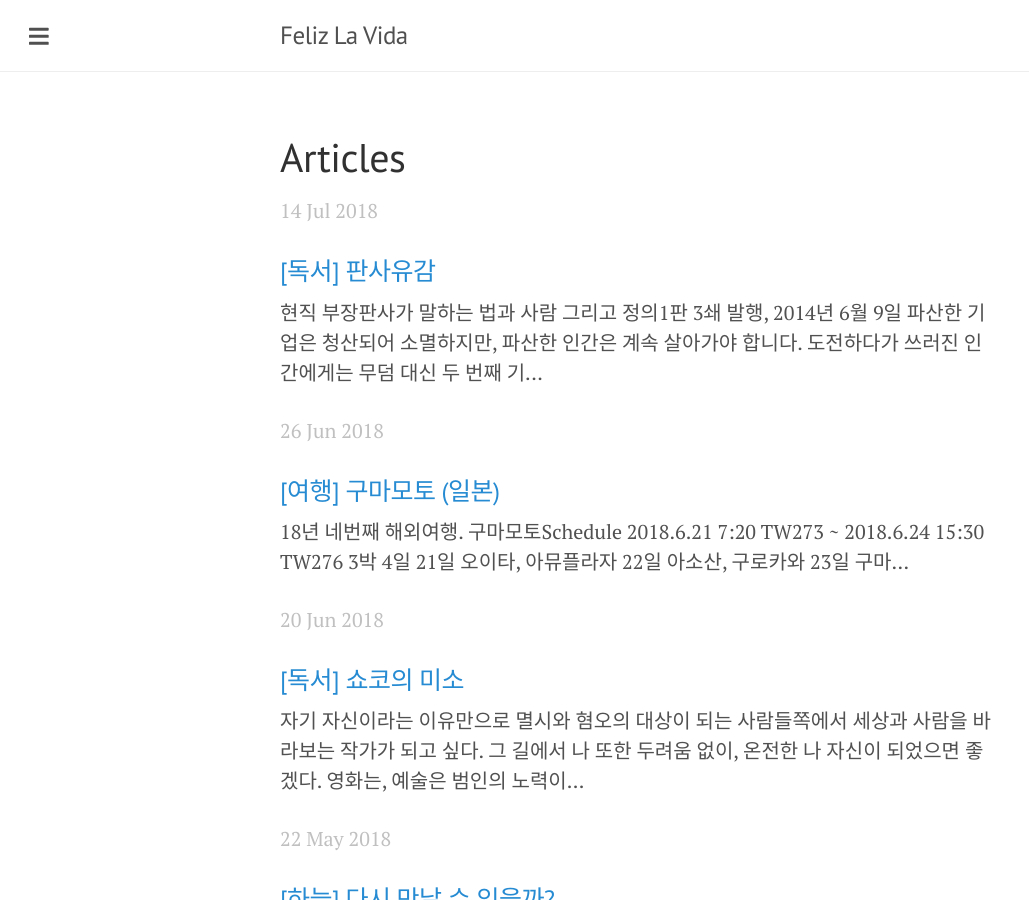
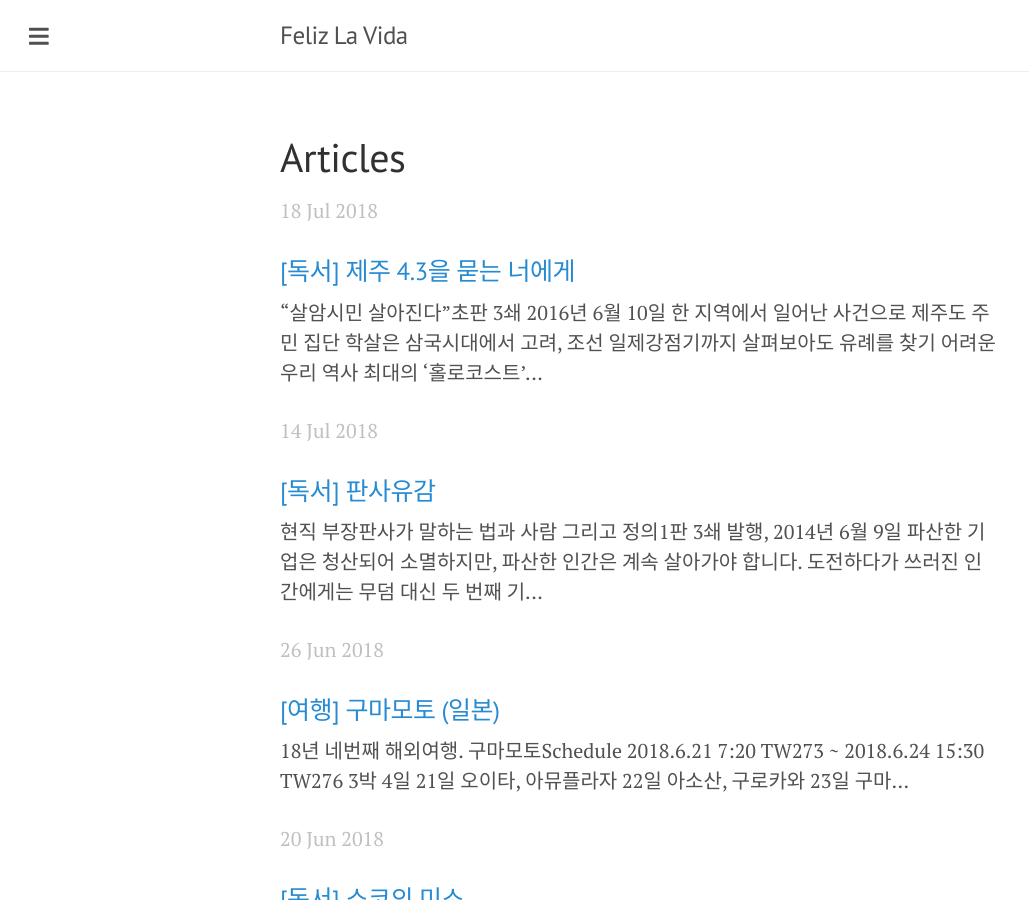
Before and after one commit to lionkang/lionkang.github.io, a Jekyll site: the page built from articles.md, in a window 1280 px wide and 900 px high. Shown: the whole window, without its empty margins (0-1029 px from the left). Built offline with Jekyll 4.4.1, drawn with Linux system fonts in a browser that asks for light colours; nearby versions of some CDN libraries; comment, search, counter and statistics services are not loaded; some of the changed lines change nothing that is shown.

Commit message:
reading contents updated

```diff
--- a/_posts/2018-05-05-thinking-jeju-4-3.markdown
+++ b/_posts/2018-05-05-thinking-jeju-4-3.markdown
@@ -45,3 +45,4 @@ published: true
 * 왜 이런 잔혹한 일이 생겼는지 그리고 그 이후 우리는 어떠한 판단과 행동을 해왔는지 나도 잘 모르고, 많은 이들이 모르고 있다.
 * 읽어봐야 할 책 [제주 4.3을 묻는 너에게](http://www.yes24.com/24/Goods/12530750?Acode=101), [배우 문소리 추천평](https://blog.naver.com/shmj21/221237494007)
 * 관련한 내용을 좀 더 찾아보고 공부하자. 그리고 기록하자.
+* 책을 읽고 블로깅하다.
--- /dev/null
+++ b/_posts/2018-07-18-reading-jeju_4.3.markdown
@@ -0,0 +1,41 @@
+---
+layout: post
+title: "[독서] 제주 4.3을 묻는 너에게"
+date: 2018-07-18 14:03:59 +0900
+tags: [reading, 독서, 제주 4.3을 묻는 너에게, 제주, 4.3항쟁, 4.3희생자추념일, 홀로코스트, 집단학살]
+categories: reading
+comments: true
+---
+"살암시민 살아진다"
+초판 3쇄 2016년 6월 10일
+
+> 한 지역에서 일어난 사건으로 제주도 주민 집단 학살은 삼국시대에서 고려, 조선 일제강점기까지 살펴보아도 유례를 찾기 어려운 우리 역사 최대의 '홀로코스트'였다.
+
+> 제주도는 결코 잊을 수 없는 땅.
+결코 묻어버릴 수 없는 기억의 땅이다.
+뼛골마저 사그라지던
+굶주림 속에서도 오로지
+"살암시민 살아진다"며 살아온 사람들의 땅이다.
+
+> 전국 대부분의 도시에서 소요와 유혈 사태가 빚어졌지만 이날 제주도는 전국에서 유일한 5.10 단독선거 거부 지역으로 역사의 장에 기록되었다.
+
+> 이름하여 '대살'. 이 말은 '살인한 사람을 사형에 처한다'는 사전적 의미였지만, 당시 제주에서는 '남 대신 죽는다'는 뜻으로 사용됐던 것이다.
+
+> 이러한 작업은 1948년 12월 1일 법률 제10호로 제정, 시행된 국가보안법으로 나타났다. 국가보안법은 반국가 범죄의 처벌이라는 기능과 함께 정치적 반대 세력을 억압하는 등 광범위하게 이용됐다. 이처럼 국가보안법은 국가 안보를 내세운 이승만 정권을 유지하고 반공 체제를 강화하는 바탕이 되었다.
+
+> 4.3을 겪은 사람들은 "볶은 콩에도 싹이 난다"는 말을 한다. 다 죽은 줄 알았으나 살아남는 자들이 있게 마련이었으므로. 그렇게, 어머니의 몸이 그를 살렸다.
+
+> 이 땅에 사는 사람들은 아직도 국가 공권력에 의해 큰 희생이 벌어졌던 이 역사를 너무나 모른다. 4.3을 통해 희만을 이야기하고, 평화를 구현하는 것, 바로 교육을 통한 실천인 것이다. 그래야 적어도 그날의 상처를 조금이라도 치유하는 길이 되리라 믿는다.
+
+
+### Wording
+* 4.3은 대학교 동아리 활동을 통해서 처음 접했던 기억이난다.
+* 아리랑 도서관에서 우연히 만나게 된 책, 특히 문소리 배우의 인터뷰를 통해서 책을 읽어보고자 했다.
+ [문소리 "4.3, 제주만의 일도 과거의 일도 아니다"](https://news.naver.com/main/read.nhn?mode=LSD&mid=sec&sid1=102&oid=047&aid=0002181788)
+<center><iframe width="560" height="315" src="https://www.youtube.com/embed/dYUZENyHpx8" frameborder="0" allow="autoplay; encrypted-media" allowfullscreen></iframe></center>
+* 5월 5일 즈음에 쓴글, [\[thinking\] 제주 4.3](https://lionkang.github.io/thinking/2018/05/05/thinking-jeju-4-3/)
+* [여순사건](https://namu.wiki/w/%EC%97%AC%EC%88%98%C2%B7%EC%88%9C%EC%B2%9C%2010%C2%B719%20%EC%82%AC%EA%B1%B4)의 직접적 행동 계기가 된 4.3, 제주 무장대 진압을 위한 14연대 투입 명령에 대한 거부, 이 사건으로도 반란(?)군인 약 1만명이 죽었다.
+* 여순사건과 4.3을 통해서 국가보안법이 제정됨. 책에 설명된 것처럼 국가보안법은 '국가 안보를 내세운 이승만 정권을 유지하고 반공 체제를 강화하는 바탕' 으므로, 따라서 반드시 없어져야할 법이다.
+* 21세기로 접어들었음에도 여전히 국가보안법은 유효하고, 그 법위에 운영되는 국정원/기무사는 막강한 권력을 유지하고 행사하고 있다.
+* 좌/우의 이념대결에 따른 제주도민의 큰 희생, 어찌 제주도만이겠느냐만 그 희생이 커도 너무 크다. 30만 도민 중에 3만이 희생자라니 ...
+* 책에서 얘기하고 있는 것처럼 이는 국가 권력에 의한 희생이므로 당연히 그 사과와 보상이 따라야 하겠다. 노무현 정권이 들어서고 난 후에 다행이 진정한 사과가 이루어 졌지만 아직 보상에 대한 부분은 약한 것 같다. (그 60여년의 삶을 어떻게 견디었느냔 말이다.)
```
